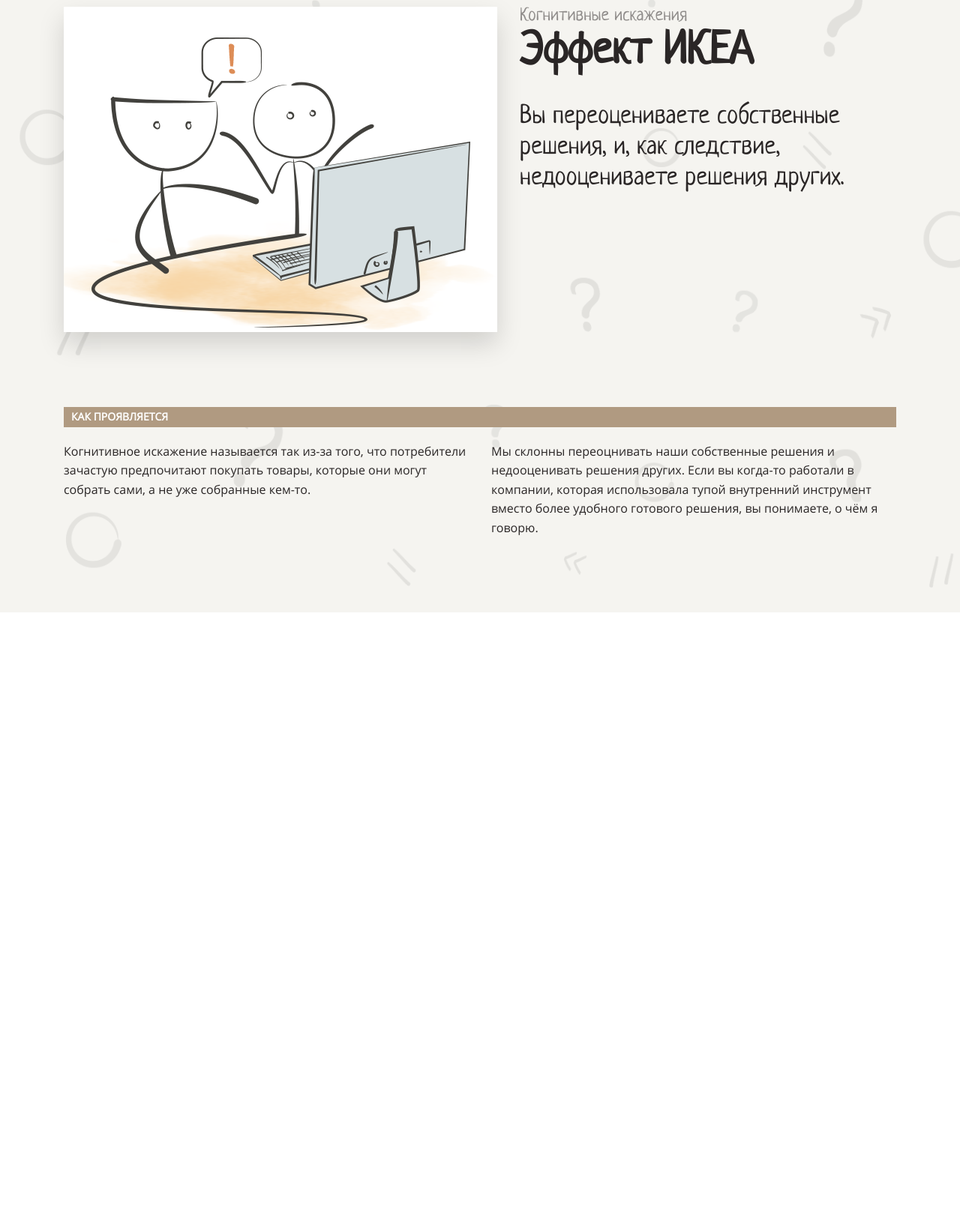
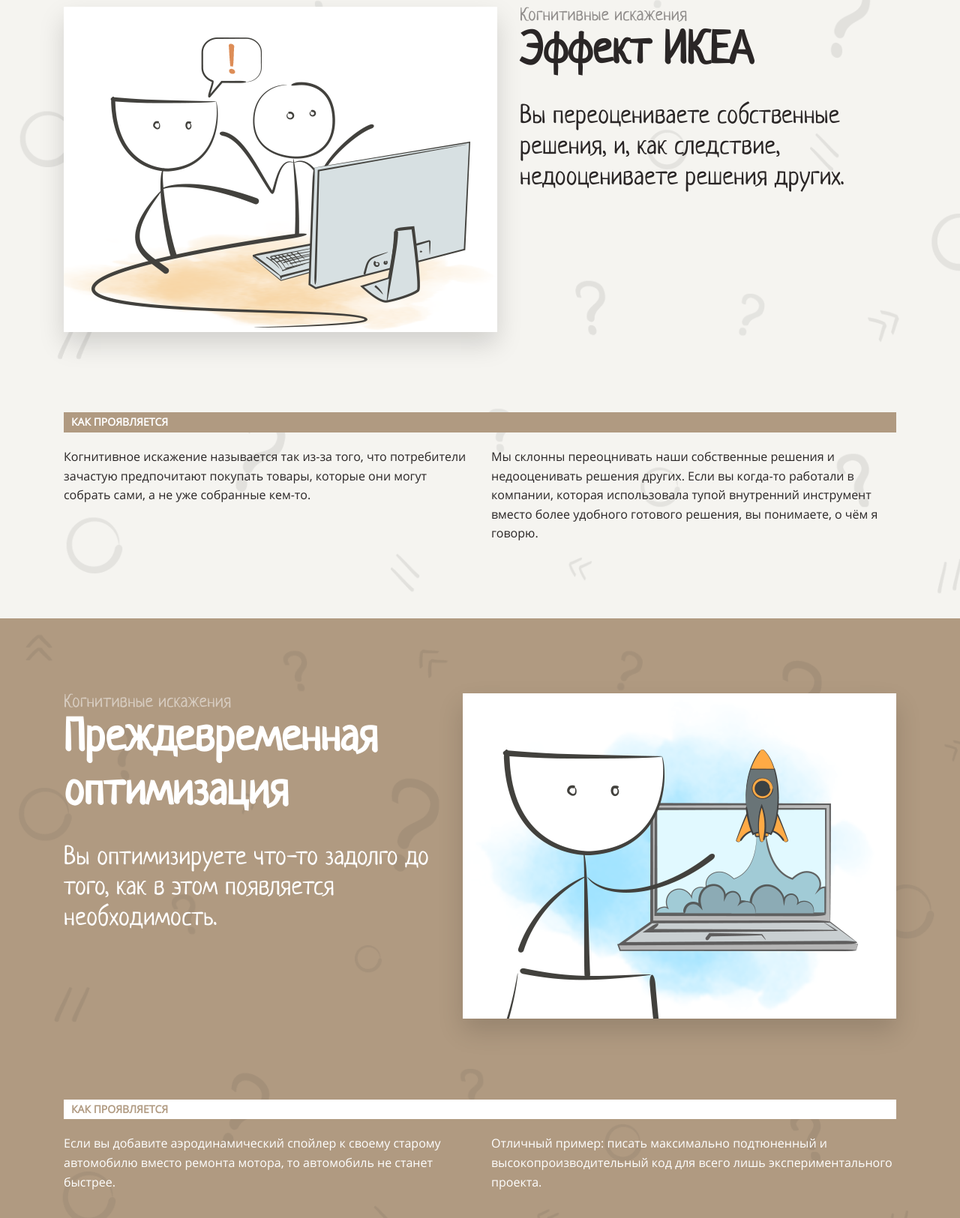
Before and after one commit to looleeluu/layout-designer-project-lvl1, a website: page src/index.html in a window 1280 px wide. Shown: the part 2805-4430 px from the top of the page at 75% size. Before the commit the page ends 3622 px from the top, so only its background shows below. Drawn offline with Linux system fonts and the light colour scheme.

Commit message:
step 7 do

```diff
--- a/src/index.css
+++ b/src/index.css
@@ -60,16 +60,14 @@
   background-color: var(--primary-dark);
 }
 
-.ikea {
+.img-background {
   position: relative;
   width: 100%;
-
-  background-color: var(--light);
 }
 
+/* backgrounds */
 
-/* backgrounds */
-.header::before {
+.img-background::before {
   position: absolute;
 
   width: 100%;
@@ -84,28 +82,16 @@
   content: '';
 }
 
-.ikea::before {
-  position: absolute;
-
-  width: 100%;
-  height: 100%;
-
-  background-image: url('../assets/images/background.png');
-  background-repeat: no-repeat;
-  background-size: cover;
-
-  opacity: 0.1;
-
-  content: '';
+.bg-white {
+  background-color: var(--white);
 }
 
-.header-image {
-  position: absolute;
+.bg-light {
+  background-color: var(--light);
+}
 
-  top: 55px;
-  right: -270px;
-
-  height: 525px;
+.bg-brown {
+  background-color: var(--brown);
 }
 
 /* Elements */
@@ -183,16 +169,13 @@
   background-color: var(--dark-orange);
 }
 
-.light-mini-head {
+.mini-head {
   margin-top: 100px;
   margin-bottom: 20px;
   padding: 5px 10px 5px 10px;
 
   font-family: "Open Sans", sans-serif;
   font-size: 14px;
-  color: var(--white);
-
-  background-color: var(--brown);
 }
 
 /* Fonts-styles */
@@ -228,7 +211,7 @@
   font-size: 52px;
 }
 
-.f-c-tr-dark {
+.c-tr-dark {
   color: var(--translucent-dark);
 }
 
@@ -240,8 +223,20 @@
   color: var(--white);
 }
 
+.c-tr-white {
+  color: var(--translucent-white);
+}
+
 .c-dark {
   color: var(--dark);
+}
+
+.c-tr-dark {
+  color: var(--translucent-dark);
+}
+
+.c-brown {
+  color: var(--brown);
 }
 
 .c-orange {
@@ -302,6 +297,10 @@
   margin-top: 200px;
 }
 
+.m-r-30 {
+  margin-right: 30px;
+}
+
 .m-r-40 {
   margin-right: 40px;
 }
@@ -327,13 +326,19 @@
 }
 
 /* Media */
+.header-image {
+  position: absolute;
+
+  top: 55px;
+  right: -270px;
+
+  height: 525px;
+}
+
 .video {
   filter: drop-shadow(0 16px 32px rgba(0, 0, 0, 0.15));
 }
 
 .picture {
-  display: flex;
-  flex-grow: 1;
-
   box-shadow: 0 16px 32px rgba(0, 0, 0, 0.15);
 }
--- a/src/index.html
+++ b/src/index.html
@@ -8,7 +8,7 @@
   <title>looleeluu/layout-designer-project-lvl1</title>
 </head>
 <body>
-  <div class="header">
+  <div class="img-background bg-light">
     <div class="section">
       <h1>
         <span class="c-orange">Когнитивные<br>искажения<br></span>в программировании
@@ -53,14 +53,14 @@
             </h1>
           </div>
           <div class="cart">
-            <a href="">
+            <a href="#ikea-effect">
               <p class="menu-num">1</p>
               <h3 class="c-orange p-b-15">Эффект ИКЕА</h3>
               <p class="c-dark">Вы переоцениваете собственные решения, и, как следствие, недооцениваете решения других.</p>
             </a>
           </div>
           <div class="cart">
-            <a href="">
+            <a href="#premature-optimization">
               <p class="menu-num">2</p>
               <h3 class="c-orange p-b-15">Преждевременная оптимизация</h3>
               <p class="c-dark">Вы оптимизируете что-то задолго до того, как в этом появляется необходимость.</p>
@@ -91,24 +91,43 @@
       </div>
     </div>
   </div>
-  <div class="ikea">
-    <div class="section">
+  <div class="img-background bg-light">
+    <div class="section" id="ikea-effect">
       <div class="flex-container">
         <div class="picture-container">
           <img class="picture" src="../assets/images/1.png" alt="two toto's over monitor">
         </div>
         <div class="m-l-30">
-          <p class="f-c-tr-dark f-f-neucha f-s-24">Когнитивные искажения</p>
+          <p class="c-tr-dark f-f-neucha f-s-24">Когнитивные искажения</p>
           <h2 class="p-b-30">Эффект ИКЕА</h2>
           <p class="f-f-neucha f-s-34">Вы переоцениваете собственные решения, и, как следствие, недооцениваете решения других.</p>
         </div>
       </div>
-      <h3 class=light-mini-head>КАК ПРОЯВЛЯЕТСЯ</h3>
+      <h3 class="mini-head bg-brown c-white">КАК ПРОЯВЛЯЕТСЯ</h3>
       <article class="column-2">
         <p>Когнитивное искажение называется так из-за того, что потребители зачастую предпочитают покупать товары, которые они могут собрать сами, а не уже собранные кем-то.</p>
         <p class="break-inside">Мы склонны переоцнивать наши собственные решения и недооценивать решения других. Если вы когда-то работали в компании, которая использовала тупой внутренний инструмент вместо более удобного готового решения, вы понимаете, о чём я говорю.</p>
       </article>
     </div>
   </div>
+  <div class="img-background bg-brown">
+    <div class="section" id="premature-optimization">
+      <div class="flex-container">
+        <div class="m-r-30">
+          <p class="c-tr-white f-f-neucha f-s-24">Когнитивные искажения</p>
+          <h2 class="p-b-30 c-white">Преждевременная оптимизация</h2>
+          <p class="f-f-neucha f-s-34 c-white">Вы оптимизируете что-то задолго до того, как в этом появляется необходимость.</p>
+        </div>
+        <div class="picture-container">
+          <img class="picture" src="../assets/images/2.png" alt="toto launch rocket">
+        </div>
+      </div>
+      <h3 class="mini-head bg-white c-brown">КАК ПРОЯВЛЯЕТСЯ</h3>
+      <article class="column-2 c-white">
+        <p>Если вы добавите аэродинамический спойлер к своему старому автомобилю вместо ремонта мотора, то автомобиль не станет быстрее.</p>
+        <p class="break-inside">Отличный пример: писать максимально подтюненный и высокопроизводительный код для всего лишь экспериментального проекта.</p>
+      </article>
+    </div>
+  </div>
 </body>
 </html>
```
